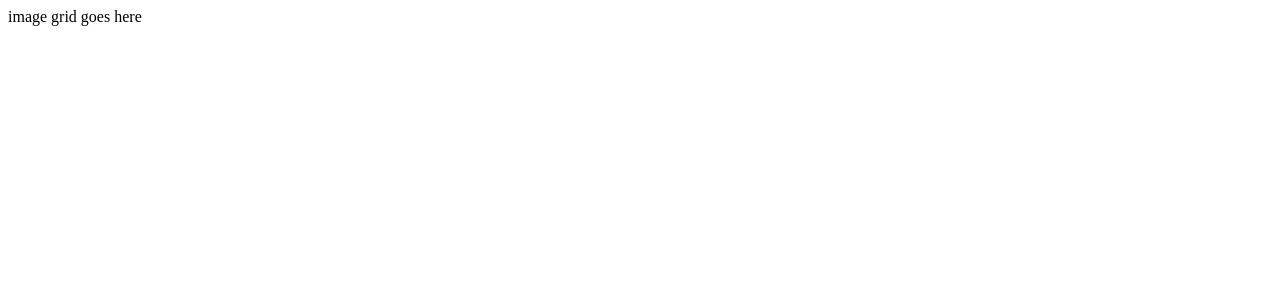
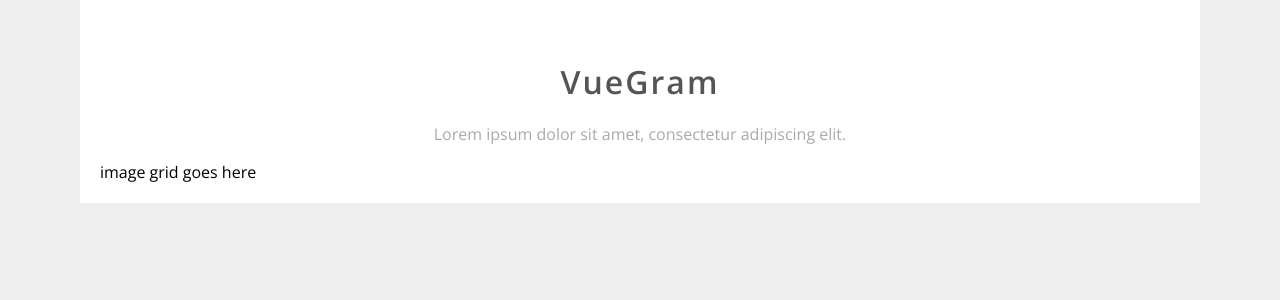
Before and after one commit to iamshaunjp/vue-gram, a Vue app: page / in a window 1280 px wide. Shown: the top 300 px of the page. Built offline with nearby package versions, Linux system fonts and the light colour scheme.

Commit message:
lesson-3

```diff
--- a/src/App.vue
+++ b/src/App.vue
@@ -1,16 +1,19 @@
 <template>
   <div class="App">
+    <Title />
     <ImageGrid />
   </div>
 </template>
 
 <script>
 import ImageGrid from './components/ImageGrid.vue'
+import Title from './components/Title.vue'
 
 export default {
   name: 'App',
   components: {
-    ImageGrid
+    ImageGrid,
+    Title
   }
 }
 </script>
--- /dev/null
+++ b/src/assets/global.css
@@ -0,0 +1,20 @@
+@import url('https://fonts.googleapis.com/css2?family=Open+Sans:wght@300;400;600&display=swap');
+
+:root{
+  --primary: #5ad8b2;
+  --secondary: #555;
+  --error: #ff4a4a;
+}
+
+/* base styles & title */
+body{
+  font-family: "Open Sans";
+  background: #eee;
+  margin: 0;
+}
+.App{
+  max-width: 1080px;
+  margin: 0 auto;
+  background: white;
+  padding: 20px;
+}
--- /dev/null
+++ b/src/components/Title.vue
@@ -0,0 +1,20 @@
+<template>
+  <div className="title">
+    <h1>VueGram</h1>
+    <p>Lorem ipsum dolor sit amet, consectetur adipiscing elit.</p>
+  </div>
+</template>
+
+<style>
+  .title h1{
+    color: var(--secondary);
+    font-size: 2rem;
+    letter-spacing: 2px;
+    margin: 40px 0 20px 0;
+    text-align: center;
+  }
+  .title p{
+    text-align: center;
+    color: #aaa;
+  }
+</style>
--- a/src/main.js
+++ b/src/main.js
@@ -1,4 +1,5 @@
 import { createApp } from 'vue'
 import App from './App.vue'
+import './assets/global.css'
 
 createApp(App).mount('#app')
```
